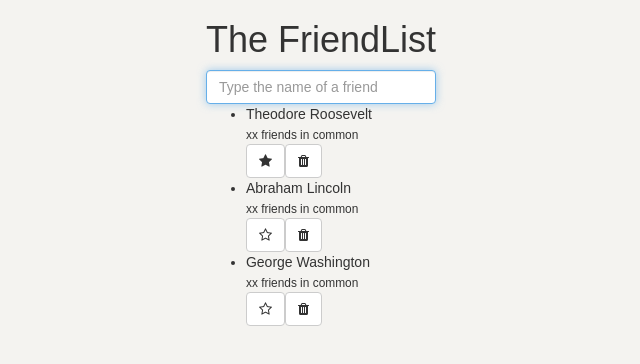
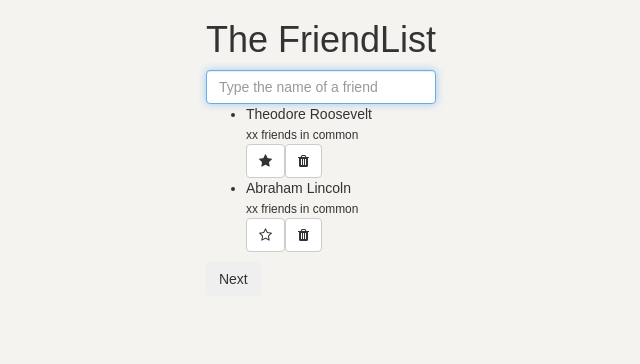
Before and after one commit to hurrtz/friendslist, a React (Create React App) app: page / in a window 1280 px wide. Shown: the top 364 px of the page, without its empty margins (319-959 px from the left). Built offline with nearby package versions, Linux system fonts and the light colour scheme.

Commit message:
added pagination
Signed-off-by: Tobias Winkler <info@tobiaswinkler.berlin>

```diff
--- a/package.json
+++ b/package.json
@@ -9,7 +9,8 @@
     "react": "^15.5.4",
     "react-dom": "^15.5.4",
     "react-redux": "^5.0.4",
-    "redux": "^3.6.0"
+    "redux": "^3.6.0",
+    "reselect": "^4.0.0"
   },
   "devDependencies": {
     "react-scripts": "0.9.5"
--- a/src/containers/FriendListApp/actions.js
+++ b/src/containers/FriendListApp/actions.js
@@ -1,4 +1,10 @@
-import { ADD_FRIEND, DELETE_FRIEND, STAR_FRIEND } from './constants';
+import {
+  ADD_FRIEND,
+  DELETE_FRIEND,
+  STAR_FRIEND,
+  NEXT_PAGE,
+  PREVIOUS_PAGE,
+} from './constants';
 
 export function addFriend(name) {
   return {
@@ -20,3 +26,11 @@
     id,
   };
 }
+
+export function nextPage() {
+  return { type: NEXT_PAGE };
+}
+
+export function previousPage() {
+  return { type: PREVIOUS_PAGE };
+}
--- a/src/containers/FriendListApp/constants.js
+++ b/src/containers/FriendListApp/constants.js
@@ -1,3 +1,5 @@
 export const ADD_FRIEND = 'ADD_FRIEND';
 export const STAR_FRIEND = 'STAR_FRIEND';
 export const DELETE_FRIEND = 'DELETE_FRIEND';
+export const NEXT_PAGE = 'NEXT_PAGE';
+export const PREVIOUS_PAGE = 'PREVIOUS_PAGE';
--- a/src/containers/FriendListApp/index.js
+++ b/src/containers/FriendListApp/index.js
@@ -3,19 +3,31 @@
 
 import { FriendList, AddFriendInput, Pagination } from '../../components';
 
-import { addFriend, deleteFriend, starFriend } from './actions';
+import { getFriends, hasNextFriends, hasPreviousFriends } from './selectors';
+
+import {
+  addFriend,
+  deleteFriend,
+  starFriend,
+  nextPage,
+  previousPage,
+} from './actions';
 import styles from './styles.css';
 
 class FriendListApp extends PureComponent {
   render() {
     const {
-      friendlist: { friendsById },
+      friends,
       addFriend,
       deleteFriend,
       starFriend,
+      nextPage,
+      previousPage,
+      hasNext,
+      hasPrevious,
     } = this.props;
 
-    const actions = {
+    const friendsListActions = {
       addFriend,
       deleteFriend,
       starFriend,
@@ -24,17 +36,22 @@
     return (
       <div className={styles.friendListApp}>
         <h1>The FriendList</h1>
-        <AddFriendInput addFriend={actions.addFriend} />
-        <FriendList friends={friendsById} actions={actions} />
-        <Pagination />
+        <AddFriendInput addFriend={addFriend} />
+        <FriendList friends={friends} actions={friendsListActions} />
+        <Pagination
+          goNext={hasNext && nextPage}
+          goBack={hasPrevious && previousPage}
+        />
       </div>
     );
   }
 }
 
-function mapStateToProps(state) {
-  return state;
-}
+const mapStateToProps = state => ({
+  friends: getFriends(state),
+  hasNext: hasNextFriends(state),
+  hasPrevious: hasPreviousFriends(state),
+});
 
 export default connect(
   mapStateToProps,
@@ -42,5 +59,7 @@
     addFriend,
     deleteFriend,
     starFriend,
+    nextPage,
+    previousPage,
   },
 )(FriendListApp);
--- a/src/containers/FriendListApp/reducer.js
+++ b/src/containers/FriendListApp/reducer.js
@@ -1,6 +1,14 @@
-import { ADD_FRIEND, DELETE_FRIEND, STAR_FRIEND } from './constants';
+import {
+  ADD_FRIEND,
+  DELETE_FRIEND,
+  STAR_FRIEND,
+  NEXT_PAGE,
+  PREVIOUS_PAGE,
+} from './constants';
 
 const initialState = {
+  friendsPerPage: 2,
+  page: 1,
   friendsById: [
     {
       name: 'Theodore Roosevelt',
@@ -49,6 +57,12 @@
       };
     }
 
+    case NEXT_PAGE:
+      return { ...state, page: (state.page += 1) };
+
+    case PREVIOUS_PAGE:
+      return { ...state, page: Math.max((state.page -= 1), 1) };
+
     default:
       return state;
   }
--- /dev/null
+++ b/src/containers/FriendListApp/selectors.js
@@ -0,0 +1,89 @@
+import { createSelector } from 'reselect';
+
+/**
+ * get the substate of the the Friendlist
+ *
+ * @returns friendlist state
+ */
+const getFriendlistState = state => state.friendlist;
+
+/**
+ * get the amount of friends that can be visible on one page
+ *
+ * @returns {number}
+ */
+const getFriendsPerPage = createSelector(
+  getFriendlistState,
+  friendlistState => friendlistState.friendsPerPage,
+);
+
+/**
+ * get the current page that the user has navigated to
+ *
+ * @returns {number}
+ */
+const getCurrentPage = createSelector(
+  getFriendlistState,
+  friendlistState => friendlistState.page,
+);
+
+/**
+ * get all friends currently existing in the app state
+ *
+ * @returns {array} list of friends
+ */
+const getAllFriends = createSelector(
+  getFriendlistState,
+  friendlistState => friendlistState.friendsById,
+);
+
+/**
+ * get all friends that can/should be displayed on the current page
+ *
+ * @returns {array} list of friends
+ */
+export const getFriends = createSelector(
+  [getAllFriends, getFriendsPerPage, getCurrentPage],
+  (allFriends, friendsPerPage, currentPage) => {
+    if (allFriends.length > friendsPerPage) {
+      return allFriends.filter(
+        (friend, index) =>
+          index + friendsPerPage >= currentPage * friendsPerPage &&
+          index + friendsPerPage <
+            currentPage * friendsPerPage + friendsPerPage,
+      );
+    }
+
+    return allFriends;
+  },
+);
+
+/**
+ * get the information if there are friends after the current page
+ *
+ * @returns {boolean}
+ */
+export const hasNextFriends = createSelector(
+  [getAllFriends, getFriends],
+  (allFriends, currentFriendsSelection) => {
+    const indexInFriendsList = allFriends.indexOf(
+      currentFriendsSelection[currentFriendsSelection.length - 1],
+    );
+
+    return indexInFriendsList < allFriends.length - 1;
+  },
+);
+
+/**
+ * get the information if there are friends before the current page
+ *
+ * @returns {boolean}
+ */
+export const hasPreviousFriends = createSelector(
+  [getAllFriends, getFriends],
+  (allFriends, currentFriendsSelection) => {
+    const indexInFriendsList = allFriends.indexOf(currentFriendsSelection[0]);
+
+    return indexInFriendsList > 1;
+  },
+);
```
Also changed, not shown: 1 other file (tests, documents, lock files or other folders).
